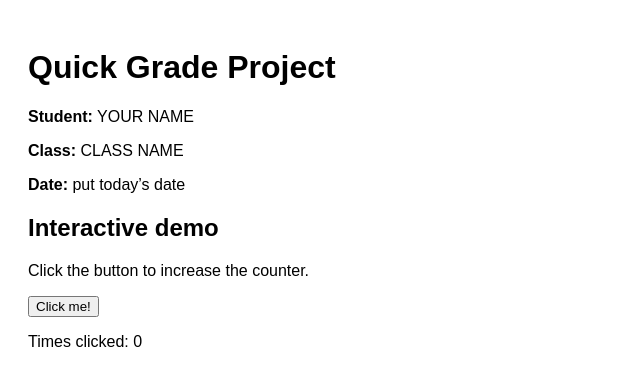
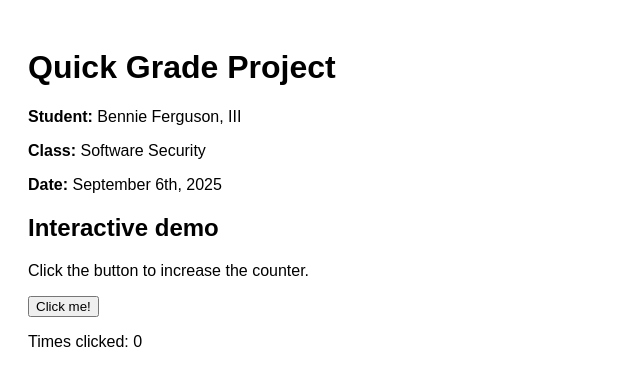
Before and after one commit to Bennie3-Coder/quick-grade-project, a plain HTML site: page index.html in a window 1280 px wide. Shown: the whole page, without its empty margins (0-640 px from the left). Drawn offline with Linux system fonts and the light colour scheme.

Commit message:
Update index.html

```diff
--- a/index.html
+++ b/index.html
@@ -1,16 +1,15 @@
-<!-- index.html - paste this into the GitHub "Create new file" editor -->
 <!doctype html>
 <html lang="en">
 <head>
   <meta charset="utf-8" />
   <meta name="viewport" content="width=device-width,initial-scale=1" />
-  <title>Quick Grade Project - YOUR NAME</title>
+  <title>Quick Grade Project - Bennie Ferguson, III</title>
 </head>
 <body style="font-family:Arial, sans-serif; padding:20px;">
   <h1>Quick Grade Project</h1>
-  <p><strong>Student:</strong> YOUR NAME</p>
-  <p><strong>Class:</strong> CLASS NAME</p>
-  <p><strong>Date:</strong> put today’s date</p>
+  <p><strong>Student:</strong> Bennie Ferguson, III</p>
+  <p><strong>Class:</strong> Software Security</p>
+  <p><strong>Date:</strong> September 6th, 2025</p>
 
   <h2>Interactive demo</h2>
   <p>Click the button to increase the counter.</p>
```
